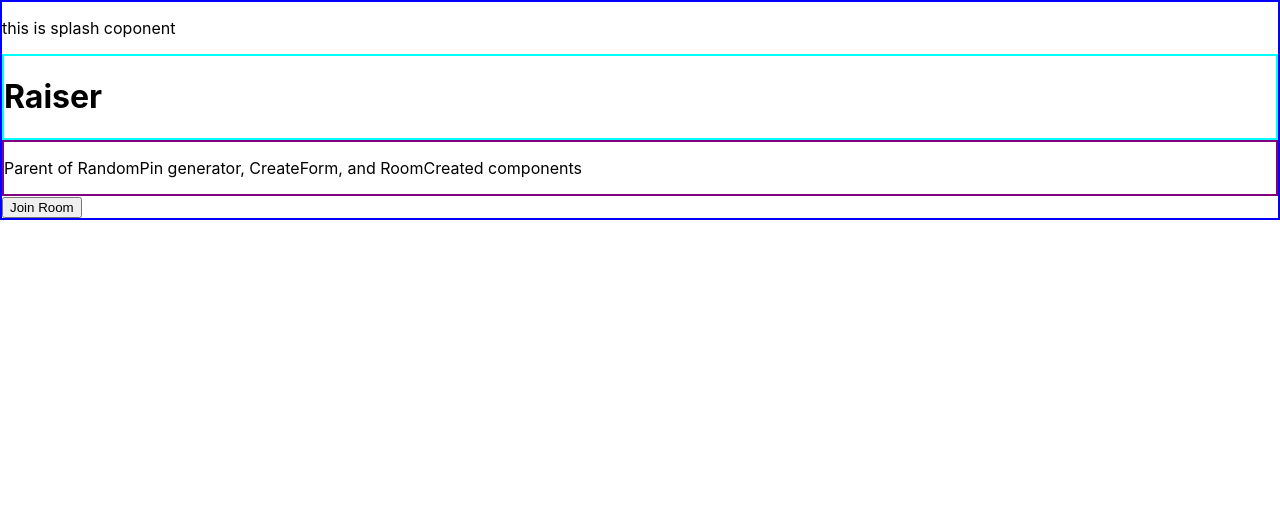
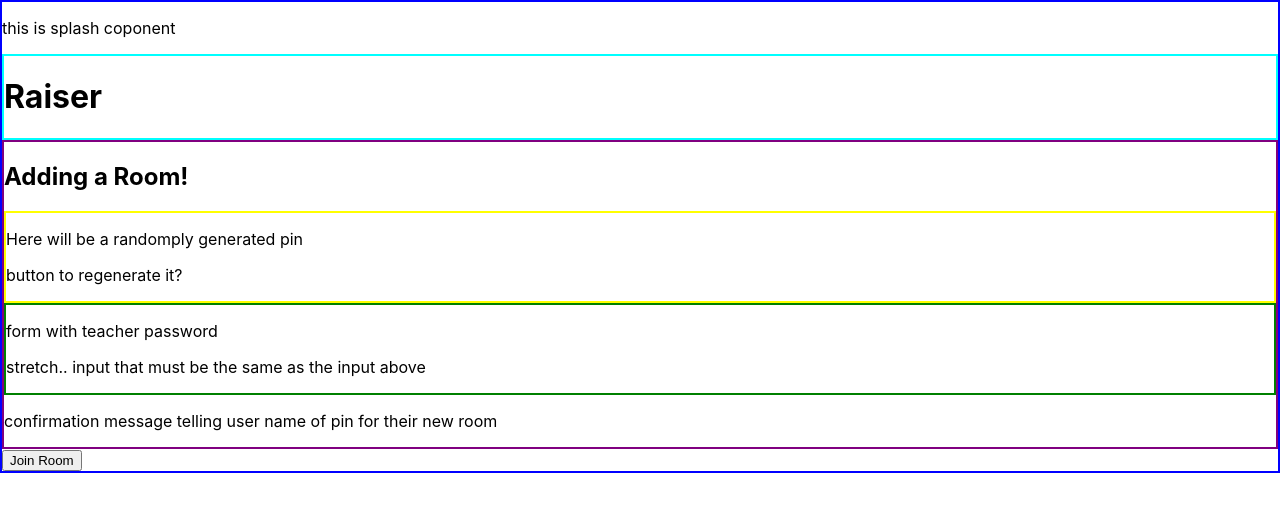
Before and after one commit to KeturahDev/Raiser, a React (Create React App) app: page / in a window 1280 px wide. Both pictures are taken after a click on the button "Create Room". Shown: the top 512 px of the page. Built offline with nearby package versions, Linux system fonts and the light colour scheme.

Commit message:
render children into parent. shift CreateRoom into own folder in src

```diff
--- a/src/components/CreateRoom.js
+++ /dev/null
@@ -1,14 +0,0 @@
-import React from 'react';
-
-function CreateRoom(){
-  return(
-    <div style={{border: "2px solid purple"}}>
-      <p>Parent of RandomPin generator, CreateForm, and RoomCreated components</p>
-      {/* <p>HERE: newly generated pin </p>
-      <p>form with teacher password</p>
-      <p> stretch.. input that must be the same as the input above</p> */}
-    </div>
-  )
-}
-
-export default CreateRoom;
--- a/src/components/Splash.js
+++ b/src/components/Splash.js
@@ -1,7 +1,7 @@
 import React, {useState} from 'react';
 import Header from './Header';
 import JoinForm from './JoinForm';
-import CreateRoom from './CreateRoom'
+import CreateRoom from './creating-rooms/CreateRoom'
 
 function Splash() {
   const [visibleChild, changeVisChild] = useState("join")
--- /dev/null
+++ b/src/components/creating-rooms/CreateRoom.js
@@ -0,0 +1,17 @@
+import React from 'react';
+import GeneratePin from './GeneratePin';
+import Form from './Form';
+import Confirmation from './Confirmation';
+
+function CreateRoom(){
+  return(
+    <div style={{border: "2px solid purple"}}>
+      <h2>Adding a Room!</h2>
+      <GeneratePin />
+      <Form />
+      <Confirmation />
+    </div>
+  )
+}
+
+export default CreateRoom;
```
